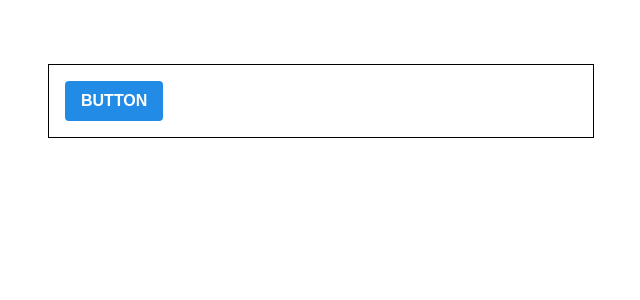
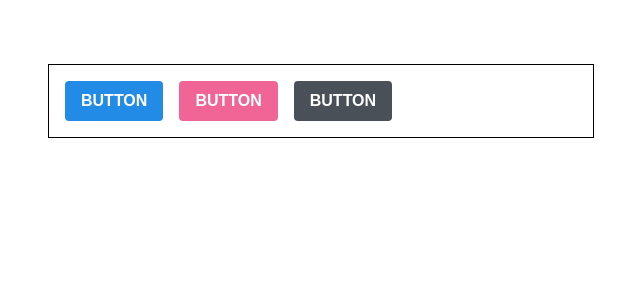
Before and after one commit to min1378/styled-component, a React (Create React App) app in the folder styling-with-styled-components/: page / in a window 1280 px wide. Shown: the top 300 px of the page, without its empty margins (319-959 px from the left). Built offline with nearby package versions, Linux system fonts and the light colour scheme.

Commit message:
themeProvider 적용

```diff
--- a/styling-with-styled-components/package.json
+++ b/styling-with-styled-components/package.json
@@ -6,6 +6,7 @@
     "@testing-library/jest-dom": "^4.2.4",
     "@testing-library/react": "^9.5.0",
     "@testing-library/user-event": "^7.2.1",
+    "polished": "^3.6.5",
     "react": "^16.13.1",
     "react-dom": "^16.13.1",
     "react-scripts": "3.4.1",
--- a/styling-with-styled-components/src/App.js
+++ b/styling-with-styled-components/src/App.js
@@ -1,6 +1,7 @@
 import React from "react";
-import styled from "styled-components";
+import styled, { ThemeProvider } from "styled-components";
 import Button from "./components/Button.js";
+import theme from "./theme";
 
 const AppBlock = styled.div`
   width: 512px;
@@ -12,9 +13,13 @@ const AppBlock = styled.div`
 
 function App() {
   return (
-    <AppBlock>
-      <Button>BUTTON</Button>
-    </AppBlock>
+    <ThemeProvider theme={theme}>
+      <AppBlock>
+        <Button>BUTTON</Button>
+        <Button color="pink">BUTTON</Button>
+        <Button color="gray">BUTTON</Button>
+      </AppBlock>
+    </ThemeProvider>
   );
 }
 
--- a/styling-with-styled-components/src/components/Button.js
+++ b/styling-with-styled-components/src/components/Button.js
@@ -1,6 +1,6 @@
 import React from "react";
-import styled from "styled-components";
-
+import styled, { css } from "styled-components";
+import { darken, lighten } from "polished";
 const StyledButton = styled.button`
   /* 공통 스타일 */
   display: inline-flex;
@@ -16,14 +16,21 @@ const StyledButton = styled.button`
   /* 크기 */
   font-size: 1rem;
   height: 2.5rem;
+
   /* 색상 */
-  background: #228be6;
-  &:hover {
-    background: #339af0;
-  }
-  &:active {
-    background: #1c7ed6;
-  }
+  ${(props) => {
+    const selected = props.theme.palette[props.color];
+    return css`
+      background: ${selected};
+
+      &:hover {
+        background: ${lighten(0.1, selected)};
+      }
+      &:active {
+        background: ${darken(0.1, selected)};
+      }
+    `;
+  }}
 
   /* 기타 */
   & + & {
@@ -34,5 +41,9 @@ const StyledButton = styled.button`
 function Button({ children, ...rest }) {
   return <StyledButton {...rest}>{children}</StyledButton>;
 }
+// 기본 Props 설정
+Button.defaultProps = {
+  color: "blue",
+};
 
 export default Button;
--- /dev/null
+++ b/styling-with-styled-components/src/theme.js
@@ -0,0 +1,7 @@
+export default {
+  palette: {
+    blue: "#228be6",
+    gray: "#495057",
+    pink: "#f06595",
+  },
+};
```
Also changed, not shown: 2 other files (tests, documents, lock files or other folders).
